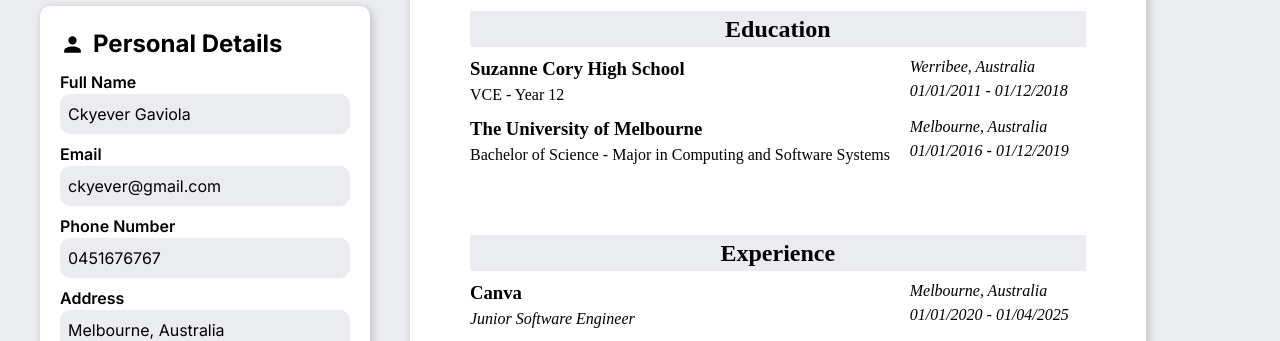
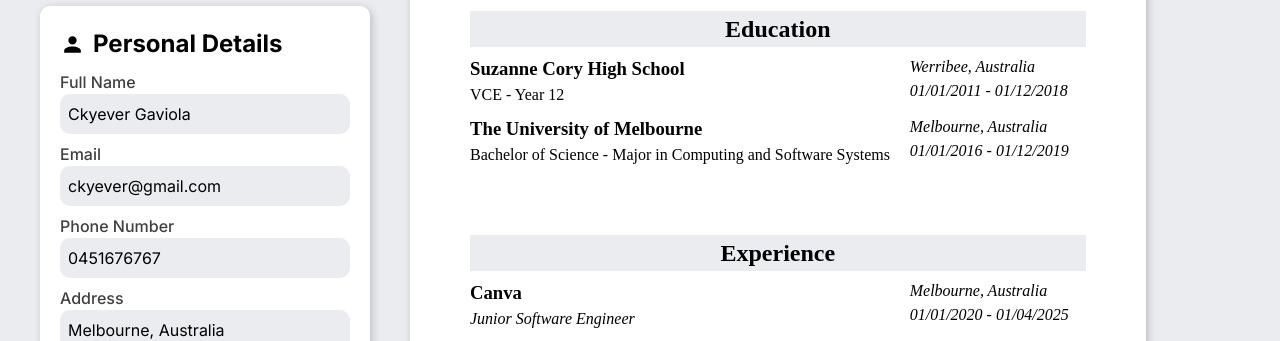
Before and after one commit to ckyever/cv-application, a React (Vite) app: page / in a window 1280 px wide. Shown: the part 179-520 px from the top of the page. Built offline with nearby package versions, Linux system fonts and the light colour scheme.

Commit message:
Change styling of field labels

```diff
--- a/src/App.css
+++ b/src/App.css
@@ -2,6 +2,7 @@
   --main-background-color: #ebecef;
   --card-background-color: #ffffff;
   --main-text-color: #010101;
+  --lighter-main-text-color: #414040;
   --alt-text-color: #ffffff;
   --accent-color: #0f364d;
   --rounded-corners: 10px;
--- a/src/styles/Field.css
+++ b/src/styles/Field.css
@@ -11,5 +11,6 @@
 }
 
 .field label {
-  font-weight: 600;
+  color: var(--lighter-main-text-color);
+  font-weight: 500;
 }
```
